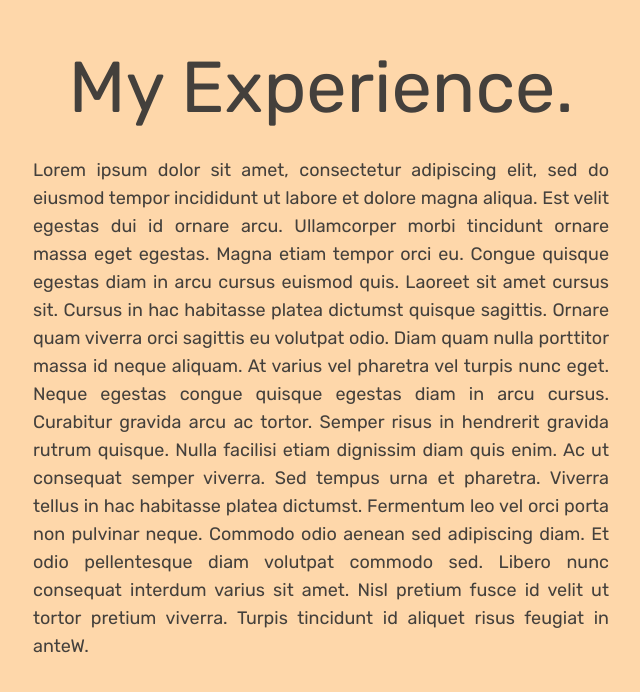
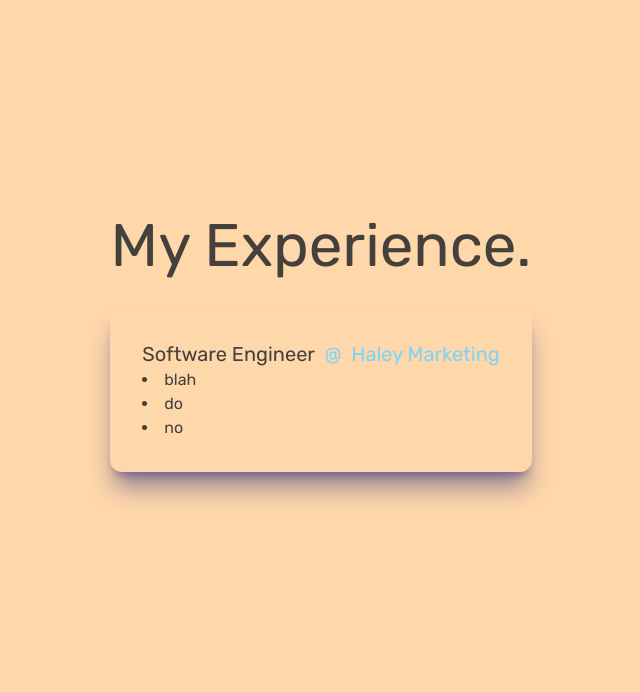
Before and after one commit to alderon07/my-website, a Next.js app in the folder frontend/: page / in a window 1280 px wide. Shown: the part 1916-2608 px from the top of the page, without its empty margins (319-959 px from the left). Built offline with nearby package versions, Linux system fonts and the light colour scheme.

Commit message:
Added transitions

```diff
--- a/frontend/src/components/about/About.tsx
+++ b/frontend/src/components/about/About.tsx
@@ -5,7 +5,7 @@ export default function About() {
     <div className="flex justify-center items-center md:min-h-screen">
 
       <section className="flex flex-col grow md:py-16 md:mx-40 gap-8">
-        <h2 className="text-5xl self-center md:text-6xl lg:text-7xl">About</h2>
+        <h2 className="text-4xl self-center md:text-5xl lg:text-6xl">About</h2>
 
         <div className="flex flex-col gap-8 justify-center items-center">
           <div className="bg-gradient-to-br from-yellow-900 to-amber-300 dark:bg-gradient-to-br dark:from-blue-900 dark:to-indigo-200 rounded-3xl md:rounded-full max-w-lg max-h-lg">
--- a/frontend/src/components/work/Work.tsx
+++ b/frontend/src/components/work/Work.tsx
@@ -1,31 +1,34 @@
 import React from "react";
+import Link from "next/link";
 
 export default function Work() {
   return (
     <div className="flex justify-center items-center md:min-h-screen">
       <section className="flex flex-col grow md:py-16 md:mx-40 gap-8 justify-center items-center">
-        <h2 className="text-5xl self-center md:text-6xl lg:text-7xl">My Experience.</h2>
-        <div>
-          <h6 className="text"></h6>
-          <p className="text-justify md:text-lg max-w-xl">
-            Lorem ipsum dolor sit amet, consectetur adipiscing elit, sed do eiusmod
-            tempor incididunt ut labore et dolore magna aliqua. Est velit egestas dui
-            id ornare arcu. Ullamcorper morbi tincidunt ornare massa eget egestas.
-            Magna etiam tempor orci eu. Congue quisque egestas diam in arcu cursus
-            euismod quis. Laoreet sit amet cursus sit. Cursus in hac habitasse platea
-            dictumst quisque sagittis. Ornare quam viverra orci sagittis eu volutpat
-            odio. Diam quam nulla porttitor massa id neque aliquam. At varius vel
-            pharetra vel turpis nunc eget. Neque egestas congue quisque egestas diam
-            in arcu cursus. Curabitur gravida arcu ac tortor. Semper risus in
-            hendrerit gravida rutrum quisque. Nulla facilisi etiam dignissim diam quis
-            enim. Ac ut consequat semper viverra. Sed tempus urna et pharetra. Viverra
-            tellus in hac habitasse platea dictumst. Fermentum leo vel orci porta non
-            pulvinar neque. Commodo odio aenean sed adipiscing diam. Et odio
-            pellentesque diam volutpat commodo sed. Libero nunc consequat interdum
-            varius sit amet. Nisl pretium fusce id velit ut tortor pretium viverra.
-            Turpis tincidunt id aliquet risus feugiat in anteW.
-          </p>
+        <h2 className="text-4xl self-center md:text-5xl lg:text-6xl">
+          My Experience.
+        </h2>
 
+        <div className="flex flex-col p-8 rounded-xl justify-start shadow-xl shadow-indigo-900/50">
+          <h5 className="text-xl">
+            Software Engineer
+            <span className="text-sky-300">
+              &nbsp; @ &nbsp;
+              <a
+                class="group text-sky-300 transition-all duration-100 ease-in-out visited:text-pink-300"
+                href="#"
+              >
+                <span class="bg-left-bottom bg-gradient-to-r from-amber-300 via-red-500 to-indigo-600 bg-[length:0%_2px] bg-no-repeat group-hover:bg-[length:100%_2px] transition-all duration-500 ease-out">
+                  Haley Marketing
+                </span>
+              </a>
+            </span>
+          </h5>
+          <ul className="list-disc list-inside">
+            <li>blah</li>
+            <li>do</li>
+            <li>no</li>
+          </ul>
         </div>
       </section>
     </div>
```
